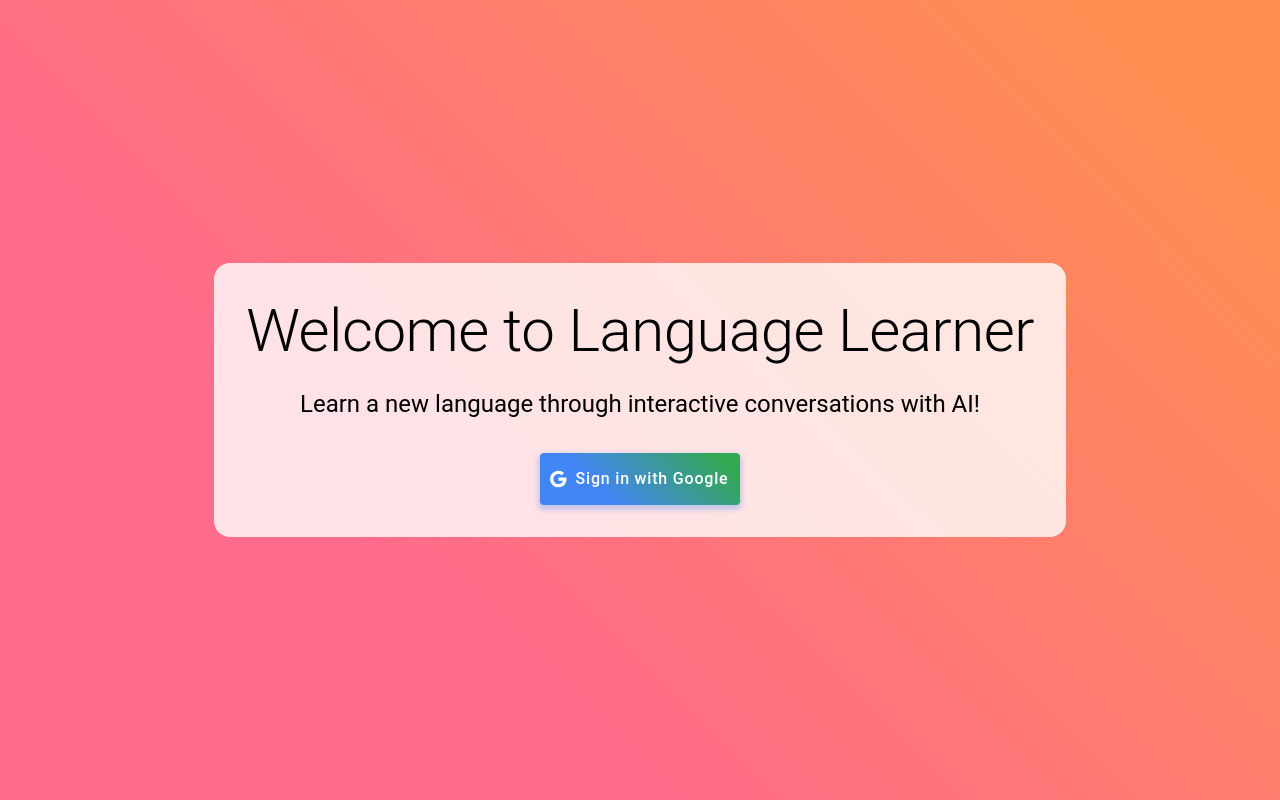
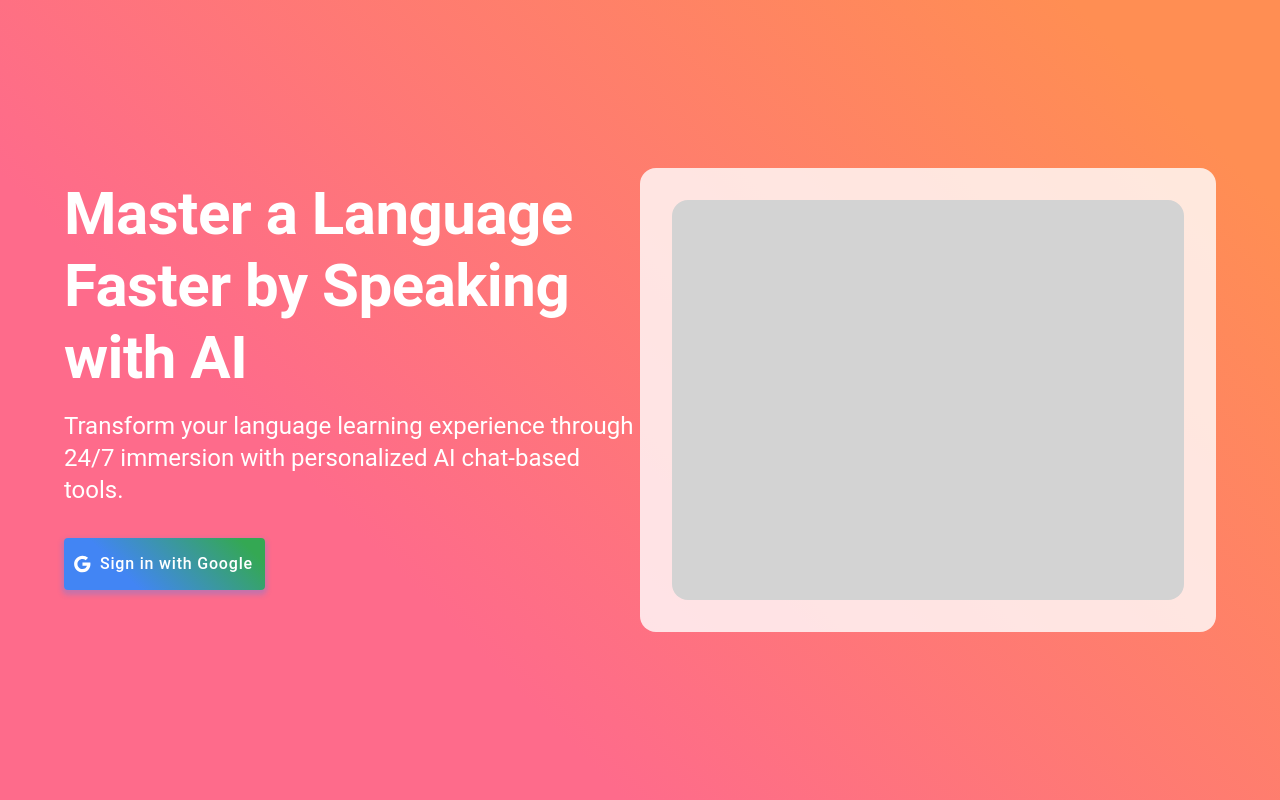
Before and after one commit to Language-Learner-Catapult/language-fe, a React (Create React App) app: page / in a window 1280 px wide. Built offline with nearby package versions, Linux system fonts and the light colour scheme; no server answers.

Commit message:
fixed some landing page stuff

```diff
--- a/src/App.js
+++ b/src/App.js
@@ -1,24 +1,30 @@
 import React, { useState, useEffect } from 'react';
-import { BrowserRouter, Routes, Route } from 'react-router-dom';
+import { BrowserRouter, Routes, Route, Navigate } from 'react-router-dom';
 import Cookies from 'js-cookie';
 import Main from './components/main/Main';
 import LandingPage from './components/landing/Landing';
 
 function App() {
-  const [authenticated, setAuthenticated] = useState(false);
+  const [authenticated, setAuthenticated] = useState(null);
 
   useEffect(() => {
     const userId = Cookies.get('user_id');
     console.log('user_id retrieved from cookie with value: ' + userId);
-    if (userId) {
-      setAuthenticated(true);
-    }
+    setAuthenticated(!!userId);
   }, []);
+
+  if (authenticated === null) {
+    return null; // Render nothing while checking authentication
+  }
 
   return (
     <BrowserRouter>
       <Routes>
-        <Route path="/" element={authenticated ? <Main /> : <LandingPage setAuthenticated={setAuthenticated} />} />
+        <Route path="/" element={<LandingPage setAuthenticated={setAuthenticated} />} />
+        <Route
+          path="/learn"
+          element={authenticated ? <Main /> : <Navigate to="/" replace />}
+        />
       </Routes>
     </BrowserRouter>
   );
--- a/src/components/landing/Landing.jsx
+++ b/src/components/landing/Landing.jsx
@@ -1,10 +1,11 @@
 import React from 'react';
-import { Box, Button, Container, Typography } from '@mui/material';
+import { Box, Button, Container, Typography, Grid } from '@mui/material';
 import { styled } from '@mui/material/styles';
 import GoogleIcon from '@mui/icons-material/Google';
 import { getAuth, signInWithPopup, GoogleAuthProvider } from 'firebase/auth';
 import Cookies from 'js-cookie';
 import app from '../../firebaseconfig';
+import { useNavigate } from 'react-router-dom';
 
 const SignInButton = styled(Button)(({ theme }) => ({
   padding: theme.spacing(1.5),
@@ -21,6 +22,7 @@ const SignInButton = styled(Button)(({ theme }) => ({
 }));
 
 const LandingPage = ({ setAuthenticated }) => {
+  const navigate = useNavigate();
   const handleGoogleSignIn = () => {
     const auth = getAuth(app);
     const provider = new GoogleAuthProvider();
@@ -29,6 +31,7 @@ const LandingPage = ({ setAuthenticated }) => {
         const user = result.user;
         Cookies.set('user_id', user.uid, { expires: 1 });
         setAuthenticated(true);
+        navigate('/learn');
       })
       .catch((error) => {
         console.error(error);
@@ -39,14 +42,25 @@ const LandingPage = ({ setAuthenticated }) => {
     <Box
       sx={{
         minHeight: '100vh',
-        display: 'flex',
-        flexDirection: 'column',
-        justifyContent: 'center',
-        alignItems: 'center',
         background: 'linear-gradient(45deg, #FE6B8B 30%, #FF8E53 90%)',
       }}
     >
-      <Container maxWidth="md">
+      <Container maxWidth="lg">
+        <Grid container alignItems="center" justifyContent="space-between" sx={{ minHeight: '100vh' }}>
+          <Grid item xs={12} md={6}>
+            <Box sx={{ mb: 4 }}>
+              <Typography variant="h2" component="h1" sx={{ fontWeight: 700, color: 'white', mb: 2 }}>
+                Master a Language Faster by Speaking with AI
+              </Typography>
+              <Typography variant="h5" component="p" sx={{ fontWeight: 400, color: 'white', mb: 4 }}>
+                Transform your language learning experience through 24/7 immersion with personalized AI chat-based tools.
+              </Typography>
+              <SignInButton startIcon={<GoogleIcon />} onClick={handleGoogleSignIn}>
+                Sign in with Google
+              </SignInButton>
+            </Box>
+          </Grid>
+          <Grid item xs={12} md={6}>
             <Box
               sx={{
                 backgroundColor: 'rgba(255, 255, 255, 0.8)',
@@ -55,18 +69,11 @@ const LandingPage = ({ setAuthenticated }) => {
                 textAlign: 'center',
               }}
             >
-          <Typography variant="h2" component="h1" gutterBottom>
-            Welcome to Language Learner
-          </Typography>
-          <Typography variant="h5" component="p" gutterBottom>
-            Learn a new language through interactive conversations with AI!
-          </Typography>
-          <Box mt={4}>
-            <SignInButton startIcon={<GoogleIcon />} onClick={handleGoogleSignIn}>
-              Sign in with Google
-            </SignInButton>
+              {/* Placeholder for phone mockup */}
+              <Box sx={{ width: '100%', height: '400px', backgroundColor: 'lightgray', borderRadius: '16px' }} />
             </Box>
-        </Box>
+          </Grid>
+        </Grid>
       </Container>
     </Box>
   );
```
Lines whose indentation alone changed are shown as unchanged.
